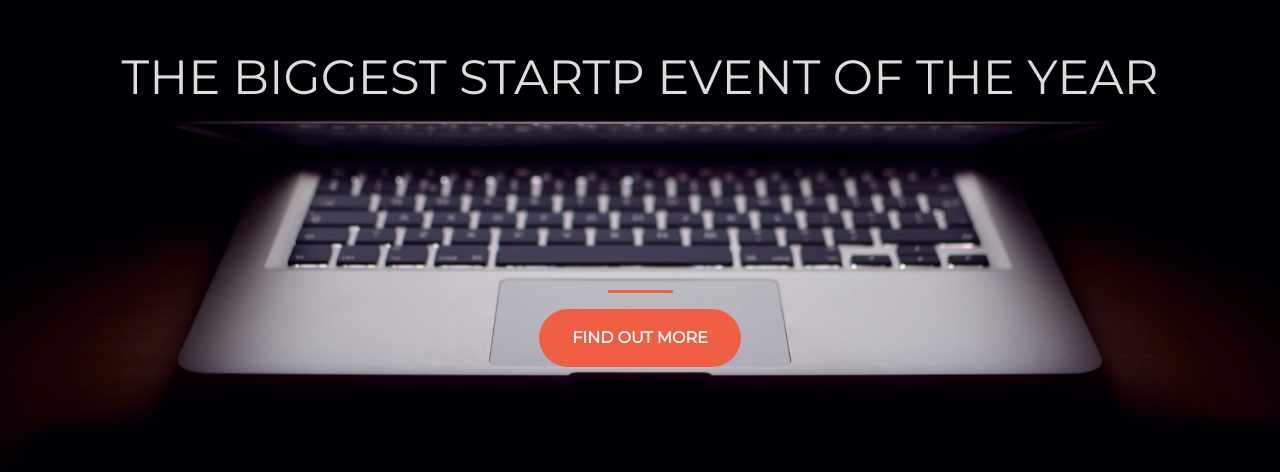
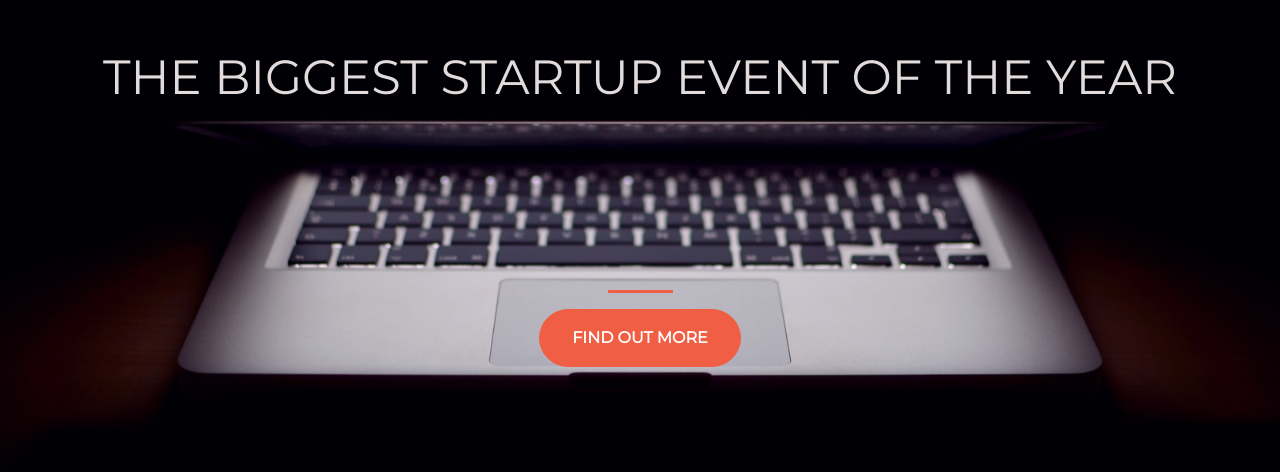
Before and after one commit to GilCS/stratUp, a plain HTML site: page index.html in a window 1280 px wide. Shown: the part 192-664 px from the top of the page. Drawn offline with nearby package versions, Linux system fonts and the light colour scheme.

Commit message:
Update index.html

```diff
--- a/index.html
+++ b/index.html
@@ -17,7 +17,7 @@
     <div class="container d-flex align-items-center h-100">
       <div class="row">
         <header class="text-center col-12">
-        <h1><strong></strong>THE BIGGEST STARTP EVENT OF THE YEAR</strong></h1>
+        <h1><strong></strong>THE BIGGEST STARTUP EVENT OF THE YEAR</strong></h1>
         </header>
         <div class="buffer col-12"></div>
         <section class="text-center col-12">
```
